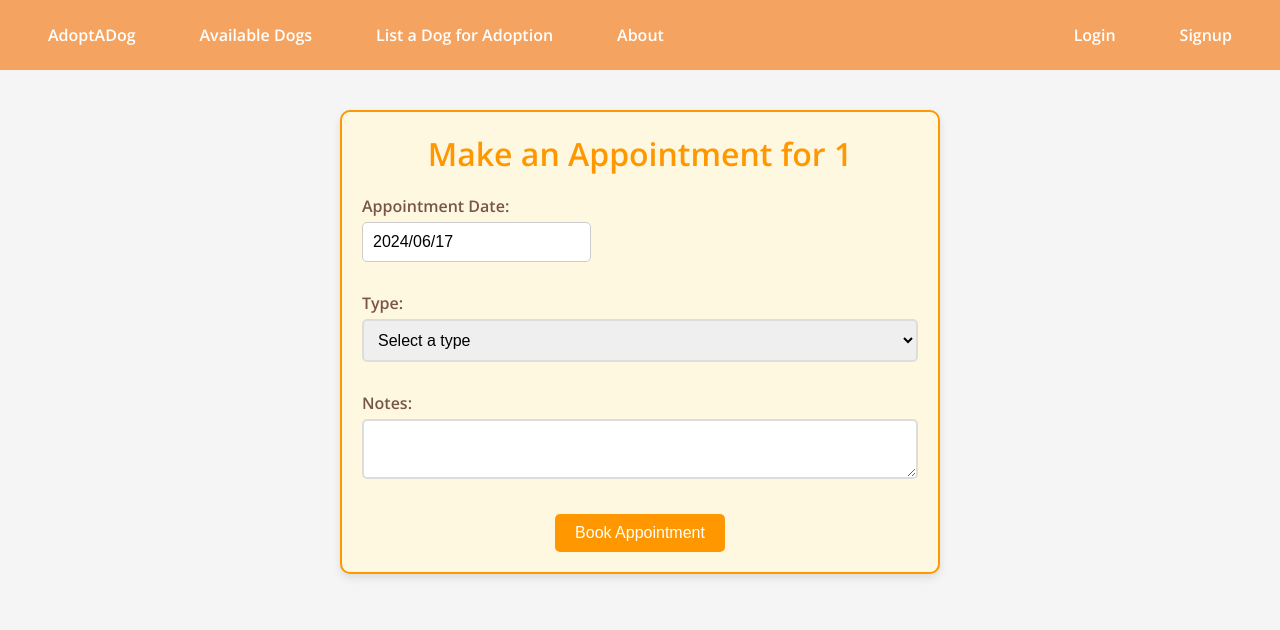
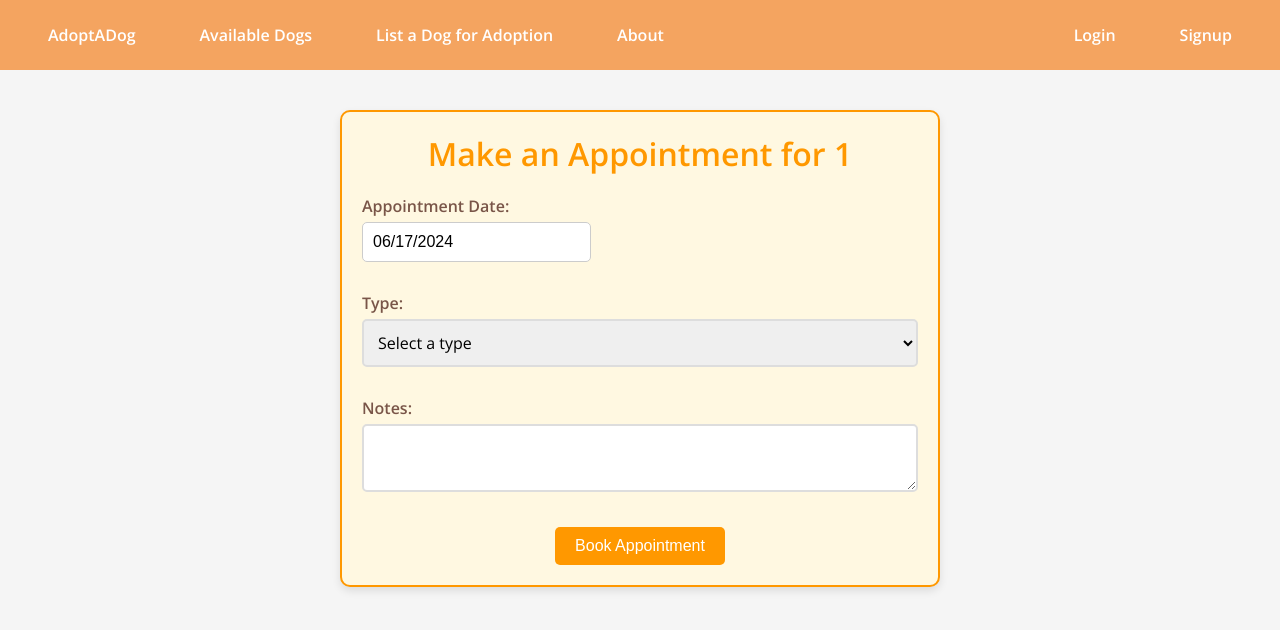
Before and after one commit to asuarez9382/AdoptADog, a React (Create React App) app in the folder client/: page /appointment/1 in a window 1280 px wide. Shown: the top 630 px of the page. Built offline with nearby package versions, Linux system fonts and the light colour scheme; no server answers.

Commit message:
adds feature to date so user can't pick a date in the past

```diff
--- a/client/src/index.css
+++ b/client/src/index.css
@@ -1073,6 +1073,10 @@ button[type="submit"]:hover {
   margin-bottom: 10px; /* Space below inputs */
 }
 
+.form-control {
+  font-family: 'Open Sans', sans-serif;
+}
+
 /* Button styling */
 .form-button-container{
   text-align: center;
--- a/client/src/pages/Appointment.js
+++ b/client/src/pages/Appointment.js
@@ -23,7 +23,6 @@ function Appointment(){
     };
 
     //Next steps:
-    //Stylize form
     //make api endpoint for get by name
     //add post method to appointments
     //add confirmation message
@@ -38,13 +37,14 @@ function Appointment(){
                     <DatePicker
                         selected={date}
                         onChange={(date) => setDate(date)}
-                        dateFormat="yyyy/MM/dd"
+                        dateFormat="MM/dd/yyyy"
                         className="date-picker"
+                        minDate={new Date()}
                     />
                 </div>
                 <div className="form-group">
                     <label>Type: </label>
-                    <select id="type" className="form-control" value={selectedType} onChange={handleTypeChange}>
+                    <select id="type" className="form-control custom select" value={selectedType} onChange={handleTypeChange}>
                         <option value="">Select a type</option>
                         <option value="check-up">Check-up</option>
                         <option value="vaccination">Vaccination</option>
```
